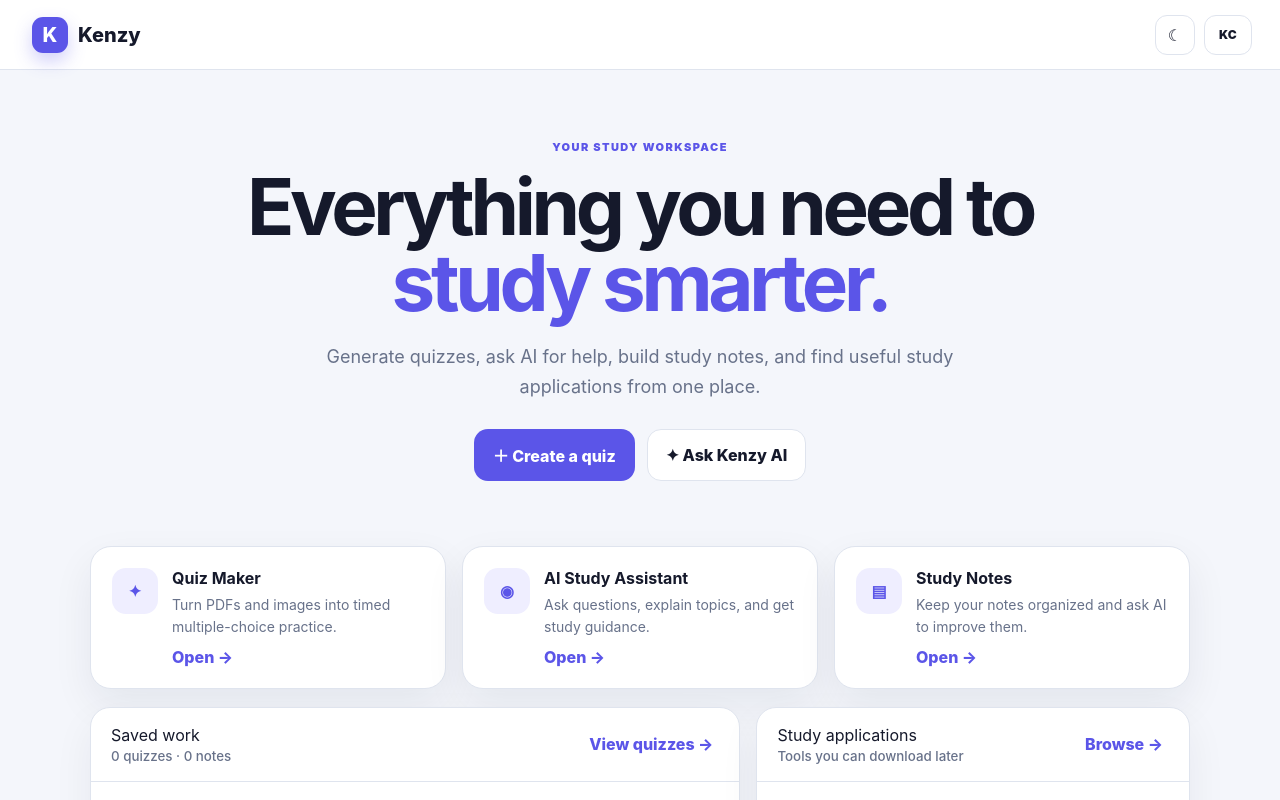
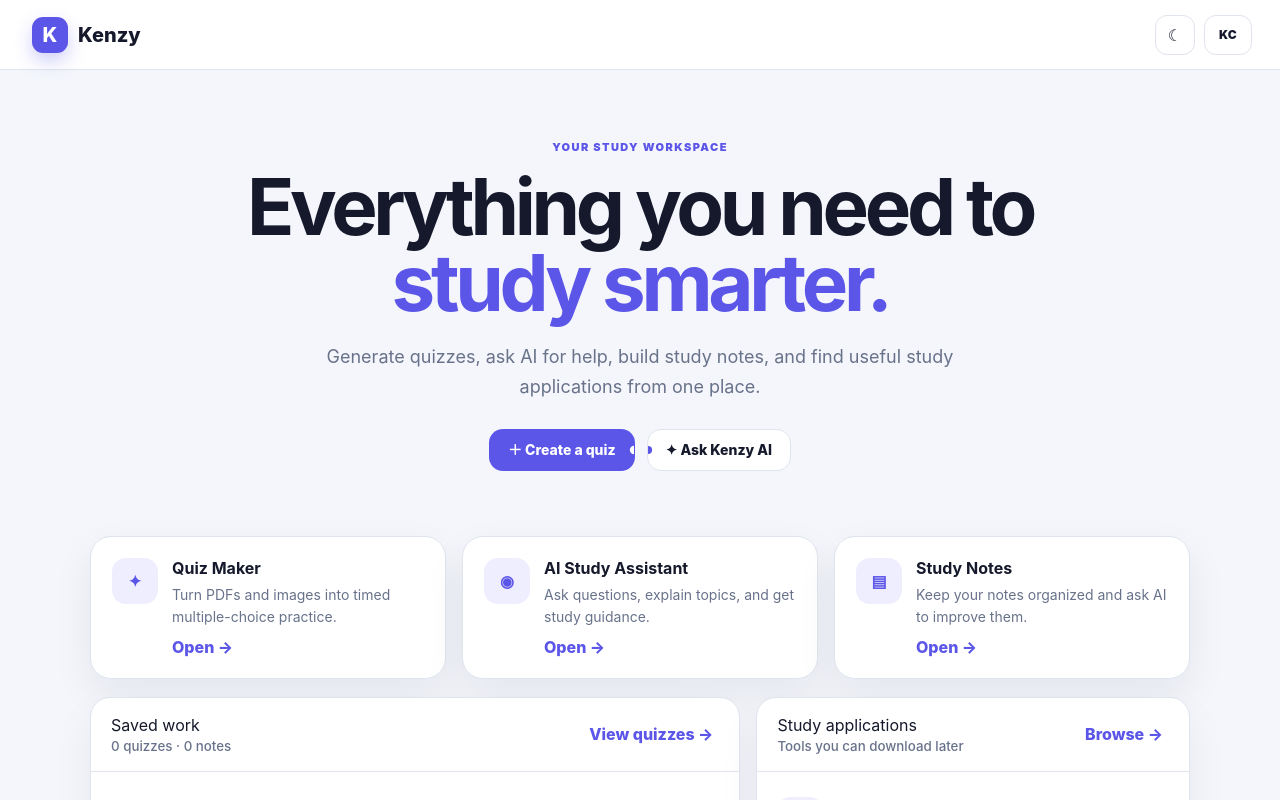
Before and after one commit to kentcacho090-netizen/kenzy, a React (Create React App) app: page / in a window 1280 px wide. Shown: the top 800 px of the page. Built offline with nearby package versions, Linux system fonts and the light colour scheme.

Commit message:
Restore animated home button hover with readable labels

```diff
--- a/src/home-button-effects.css
+++ b/src/home-button-effects.css
@@ -1,44 +1,87 @@
 .hero-actions .button{
   position:relative;
+  isolation:isolate;
   overflow:hidden;
   border:1px solid transparent;
-  transition:background-color .28s ease,color .22s ease,transform .2s ease,box-shadow .25s ease,border-color .25s ease;
+  font-size:0;
+  line-height:1;
+  transition:transform .2s ease,box-shadow .25s ease,border-color .25s ease;
 }
 
-/* Create a quiz: purple at rest → the entire button fills white on hover. */
+/* Draw the label above the animated fill so it always stays readable. */
+.hero-actions .button::after{
+  position:relative;
+  z-index:2;
+  display:flex;
+  align-items:center;
+  justify-content:center;
+  width:100%;
+  height:100%;
+  pointer-events:none;
+  white-space:nowrap;
+  font-size:14px;
+  font-weight:800;
+  line-height:1;
+}
+
+/* Create a quiz: purple at rest, expanding white circle on hover. */
 .hero-actions .button.primary{
   color:#fff;
-  background-color:#5b55e8;
-  background-image:linear-gradient(#fff,#fff);
-  background-repeat:no-repeat;
-  background-size:0% 100%;
-  background-position:100% 50%;
+  background:#5b55e8;
 }
+.hero-actions .button.primary::before{
+  content:"";
+  position:absolute;
+  z-index:1;
+  width:165%;
+  aspect-ratio:1;
+  left:100%;
+  top:50%;
+  border-radius:50%;
+  background:#fff;
+  transform:translate(-50%,-50%) scale(.035);
+  transform-origin:center;
+  transition:transform .68s cubic-bezier(.22,.8,.22,1);
+  pointer-events:none;
+}
+.hero-actions .button.primary::after{content:"＋ Create a quiz";color:#fff;transition:color .18s ease .42s;}
 .hero-actions .button.primary:hover:not(:disabled){
-  color:#4b45c8;
-  background-size:100% 100%;
   border-color:#4b45c8;
   transform:translateY(-2px);
-  box-shadow:0 14px 30px rgba(91,85,232,.20);
+  box-shadow:0 14px 30px rgba(91,85,232,.2);
 }
+.hero-actions .button.primary:hover:not(:disabled)::before{transform:translate(-50%,-50%) scale(1.2)}
+.hero-actions .button.primary:hover:not(:disabled)::after{color:#4b45c8}
 
-/* Ask Kenzy AI: white at rest → the entire button fills purple on hover. */
+/* Ask Kenzy AI: white at rest, expanding purple circle on hover. */
 .hero-actions .button.secondary{
   color:var(--text);
-  background-color:var(--surface);
-  background-image:linear-gradient(#5b55e8,#5b55e8);
-  background-repeat:no-repeat;
-  background-size:0% 100%;
-  background-position:0 50%;
+  background:var(--surface);
   border-color:var(--border);
 }
+.hero-actions .button.secondary::before{
+  content:"";
+  position:absolute;
+  z-index:1;
+  width:165%;
+  aspect-ratio:1;
+  left:0;
+  top:50%;
+  border-radius:50%;
+  background:#5b55e8;
+  transform:translate(-50%,-50%) scale(.035);
+  transform-origin:center;
+  transition:transform .68s cubic-bezier(.22,.8,.22,1);
+  pointer-events:none;
+}
+.hero-actions .button.secondary::after{content:"✦ Ask Kenzy AI";color:var(--text);transition:color .18s ease .42s;}
 .hero-actions .button.secondary:hover:not(:disabled){
-  color:#fff;
-  background-size:100% 100%;
   border-color:#5b55e8;
   transform:translateY(-2px);
-  box-shadow:0 14px 30px rgba(91,85,232,.20);
+  box-shadow:0 14px 30px rgba(91,85,232,.2);
 }
+.hero-actions .button.secondary:hover:not(:disabled)::before{transform:translate(-50%,-50%) scale(1.2)}
+.hero-actions .button.secondary:hover:not(:disabled)::after{color:#fff}
 
 .hero-actions .button:active:not(:disabled){transform:translateY(0) scale(.985)}
 
@@ -48,5 +91,7 @@
 .upload-box:hover .upload-symbol{transform:none;box-shadow:none}
 
 @media (prefers-reduced-motion:reduce){
-  .hero-actions .button{transition:none}
+  .hero-actions .button,
+  .hero-actions .button::before,
+  .hero-actions .button::after{transition:none}
 }
```
